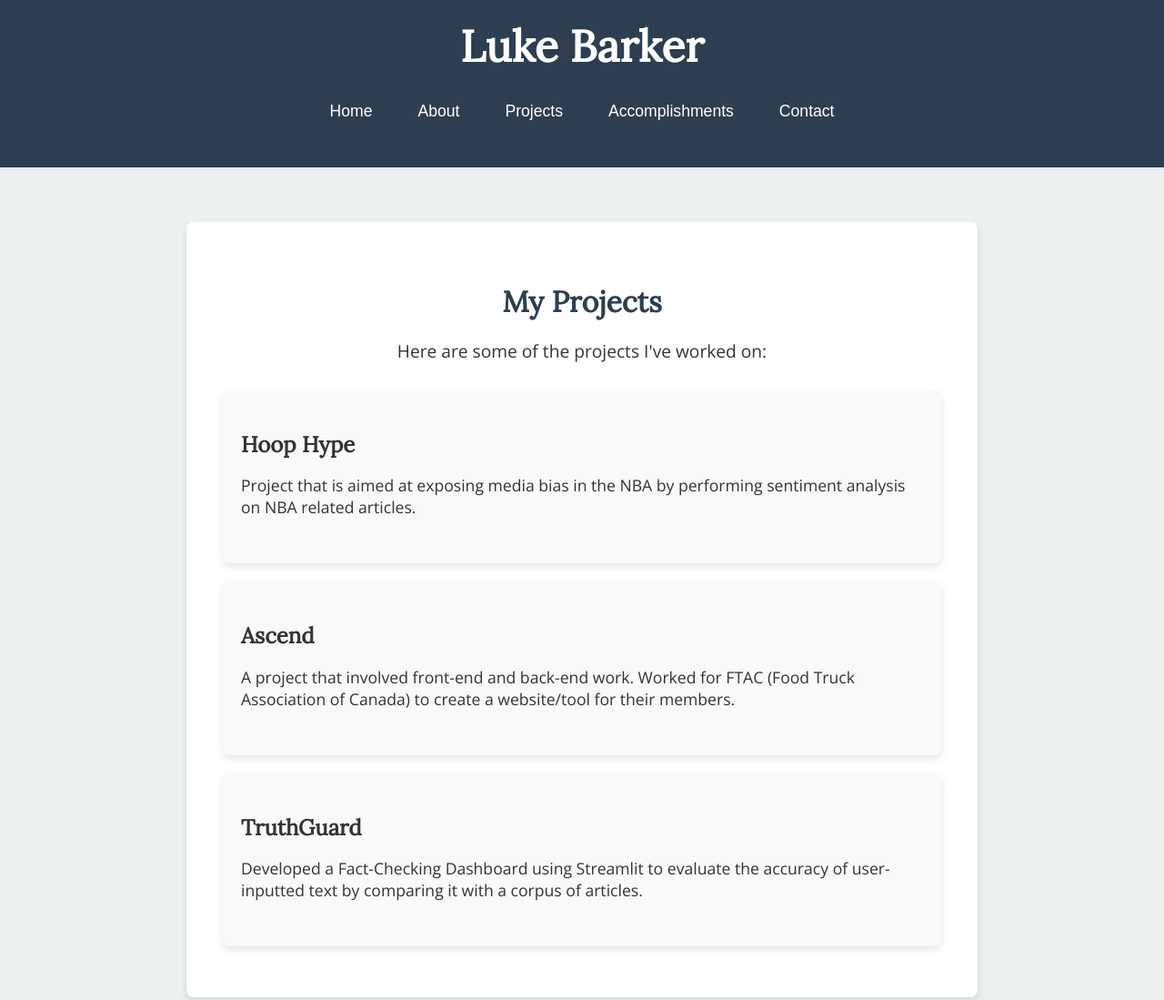
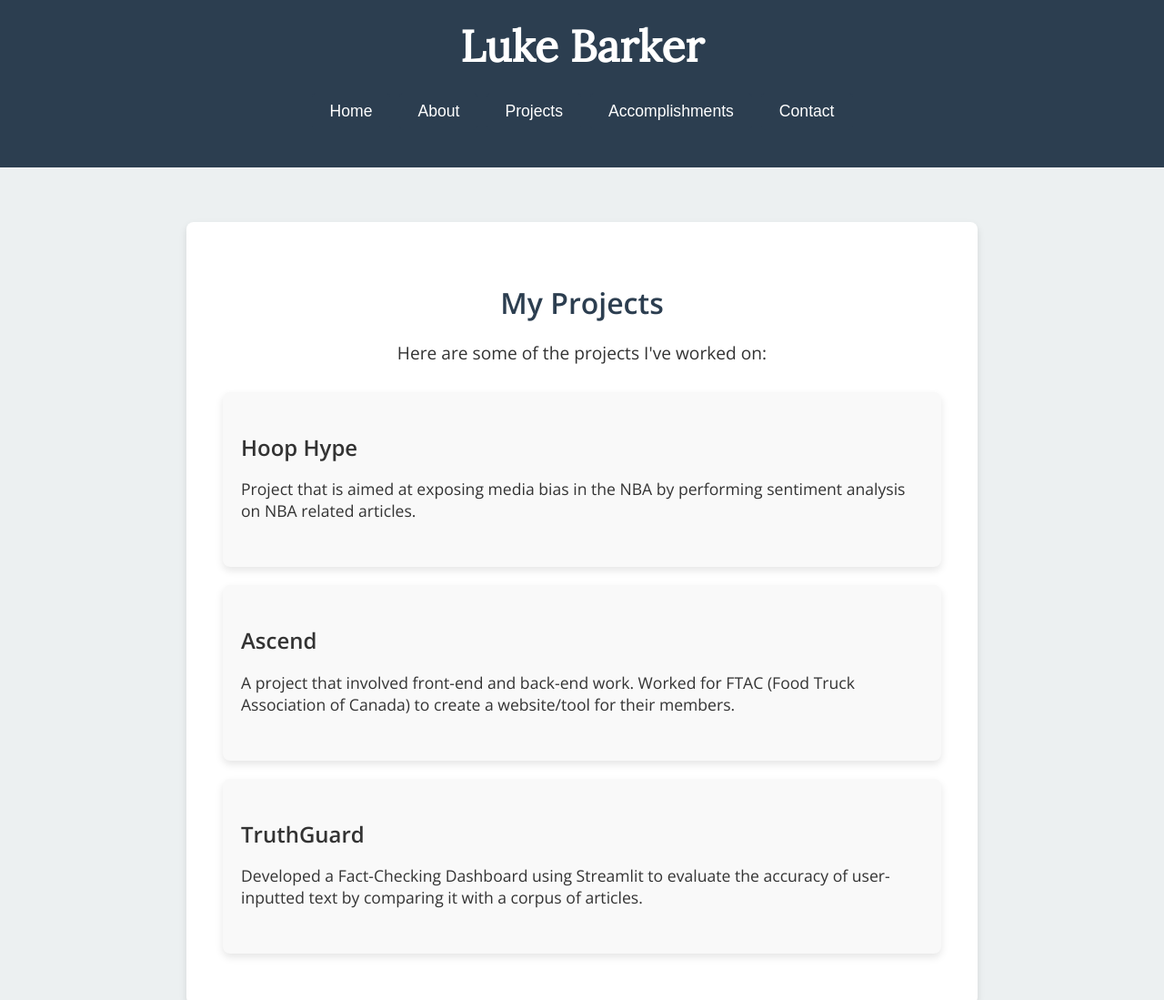
Before and after one commit to Barker0103/Luke-Barker, a website: page personal-website/src/projects.html in a window 1280 px wide. Shown: the top 1099 px of the page at 91% size. Drawn offline with nearby package versions, Linux system fonts and the light colour scheme.

Commit message:
Fixed styling

```diff
--- a/personal-website/src/styles/main.css
+++ b/personal-website/src/styles/main.css
@@ -397,7 +397,6 @@ h2 a:hover {
 }
 
 .projects-container h2 {
-    font-family: 'Lora', serif;
     font-size: 2rem;
     margin-bottom: 20px;
 }
@@ -427,7 +426,6 @@ h2 a:hover {
 }
 
 .project-card h3 {
-    font-family: 'Lora', serif;
     font-size: 1.5rem;
     margin-bottom: 10px;
 }
```
